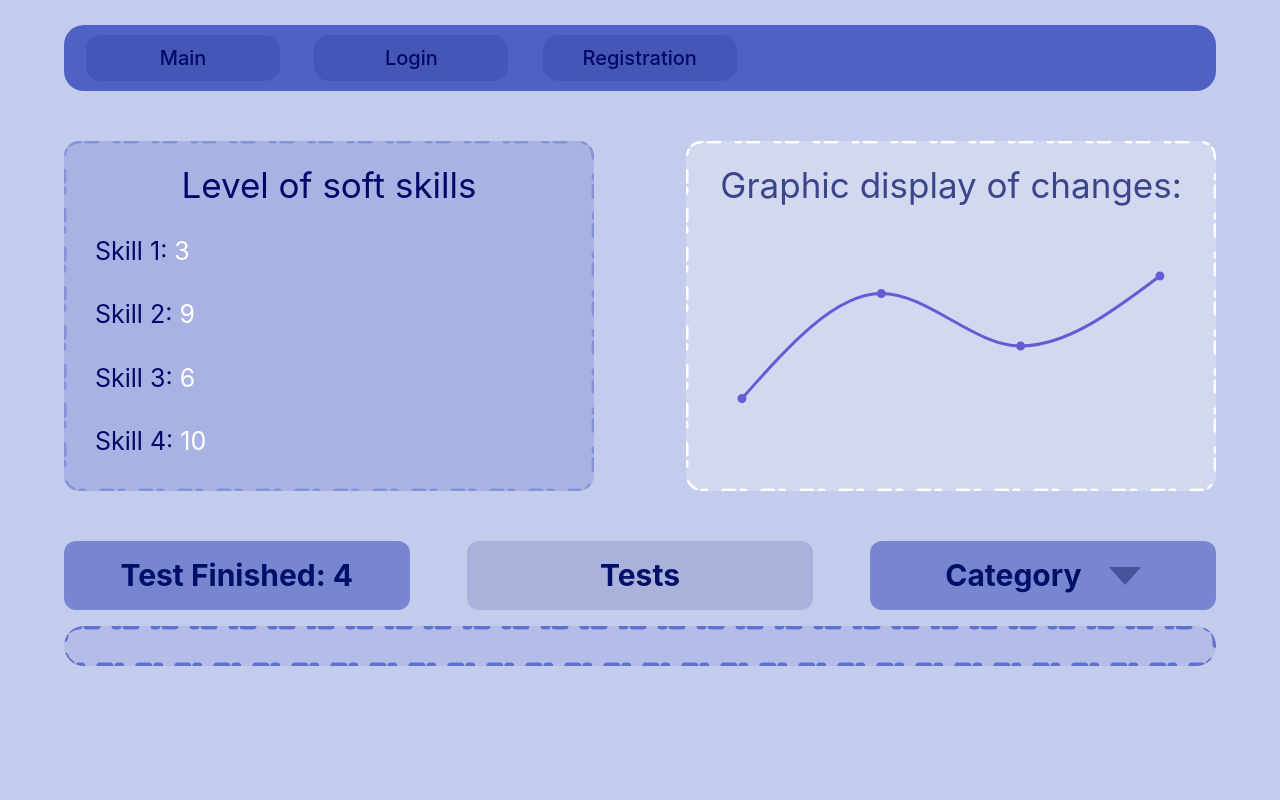
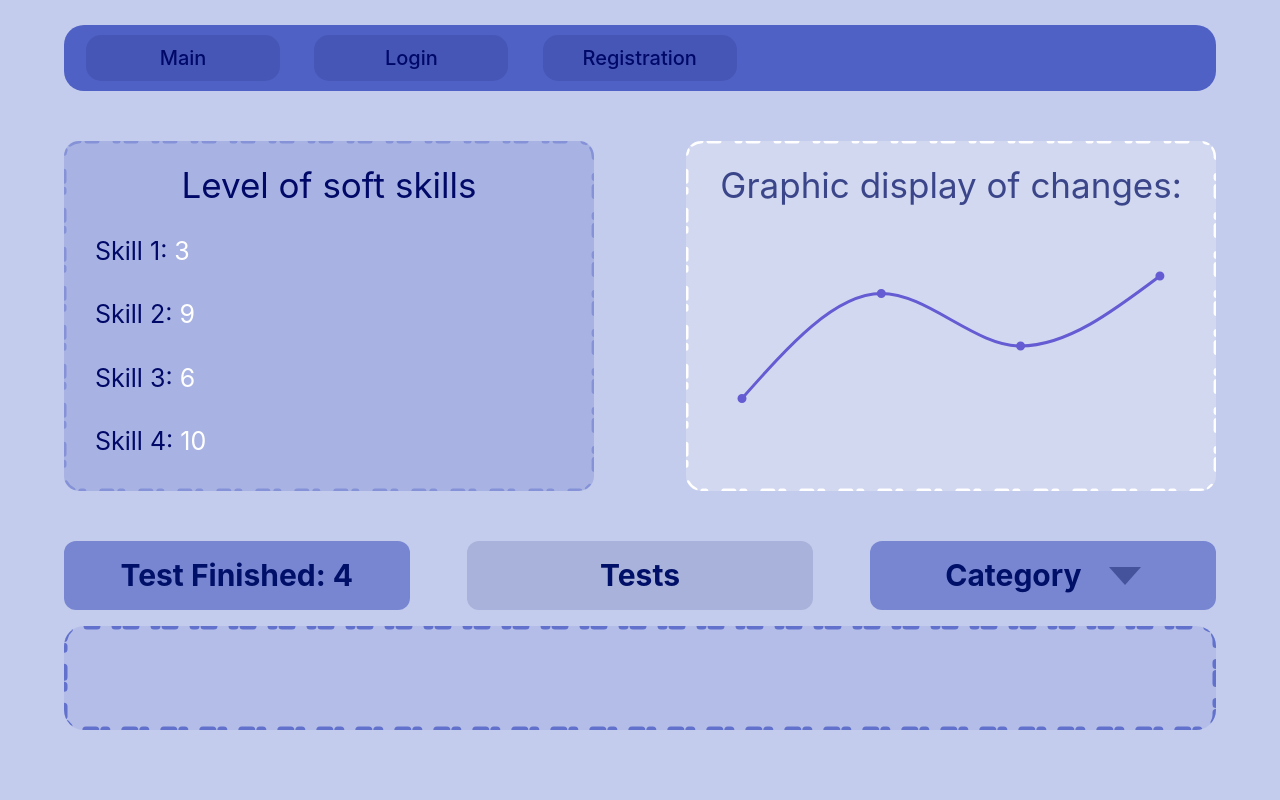
Before and after one commit to Viakaa/soft-skills-frontend, a React (Create React App) app: page /main in a window 1280 px wide. Shown: the top 800 px of the page. Built offline with nearby package versions, Linux system fonts and the light colour scheme.

Commit message:
Fixed styles in test cards

```diff
--- a/src/Components/TestCards/TestCards.css
+++ b/src/Components/TestCards/TestCards.css
@@ -1,9 +1,4 @@
 
-.testcards_main{
-    padding: 25px;
-    padding-left: 5%;
-    padding-right: 5%;
-}
 
 .custom-dropdown-item {
     width: 100% !important;
@@ -43,16 +38,28 @@
     color: rgba(30, 43, 115, 0.57);
 }
 
+
+
+.cards_wrapper {
+    display: flex !important;
+    flex-wrap: nowrap !important;
+    gap: 100px !important;
+    justify-content: flex-start !important;
+    align-items: center;
+    overflow-x: auto;
+    padding: 20px;
+    scroll-padding-left: 100px;
+    margin-top: 50px;
+    margin: 0 auto;
+    border-radius: 20px;
+    padding: 52px 30px;
+}
+
+
 .testcards_main {
     overflow-x: auto;
-  }
+    padding: 25px;
+    padding-left: 5%;
+    padding-right: 5%;
 
-  .cards_wrapper {
-    display: flex;
-    flex-wrap: nowrap;
-    gap: 100px;
-    justify-content: flex-start;
-    padding: 20px;
-    overflow-x: auto;
-    padding-left: 16%;
-  }
+}
--- a/src/Components/TestCards/TestCards.js
+++ b/src/Components/TestCards/TestCards.js
@@ -92,7 +92,6 @@ export default function TestCards() {
         </div>
         <div
           className="cards_wrapper d-flex justify-content-center"
-          style={{ gap: "100px" }}
         >
           {tests.map((test, index) => (
             <div className="firstCard" key={index}>
```
